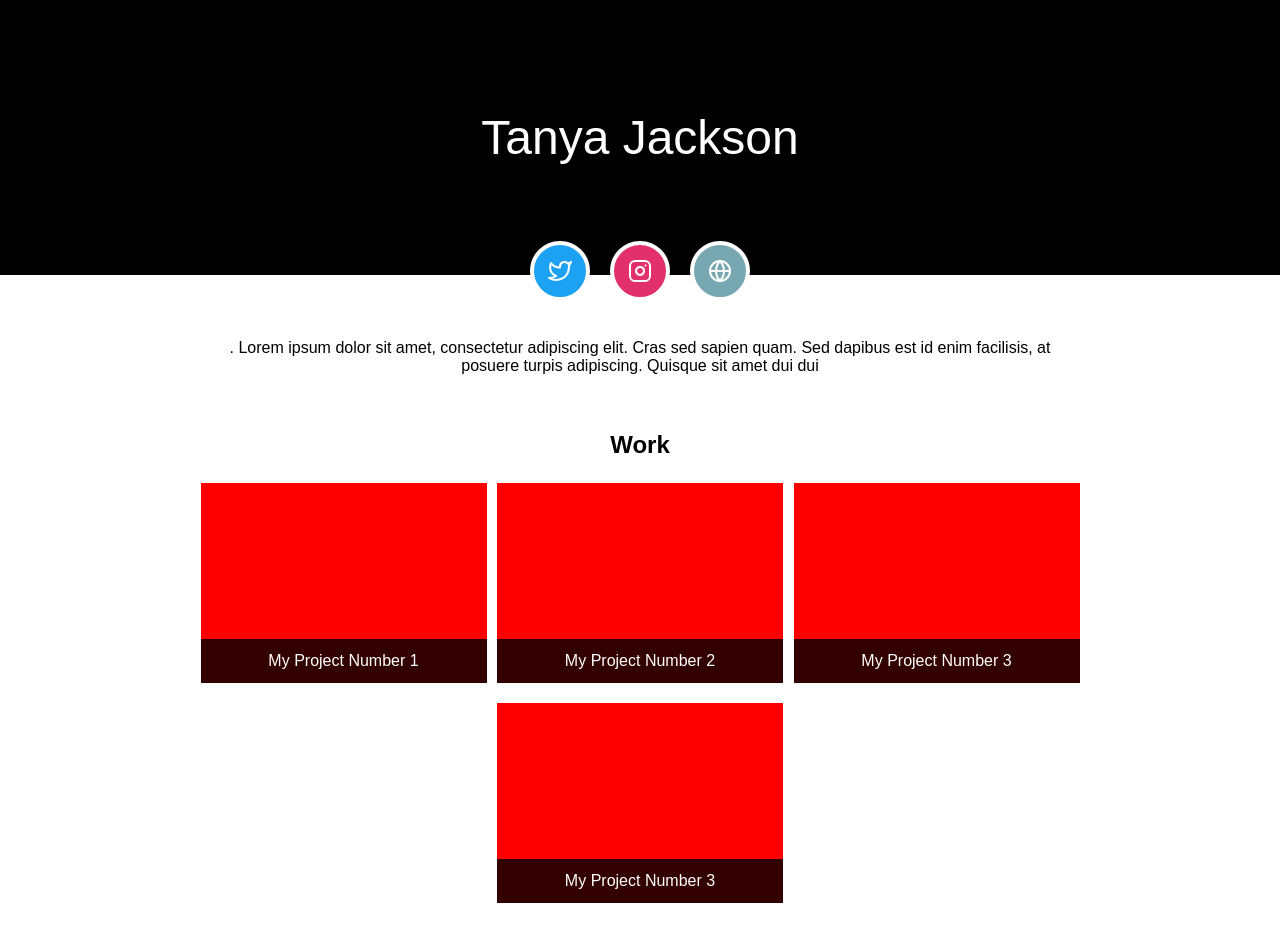
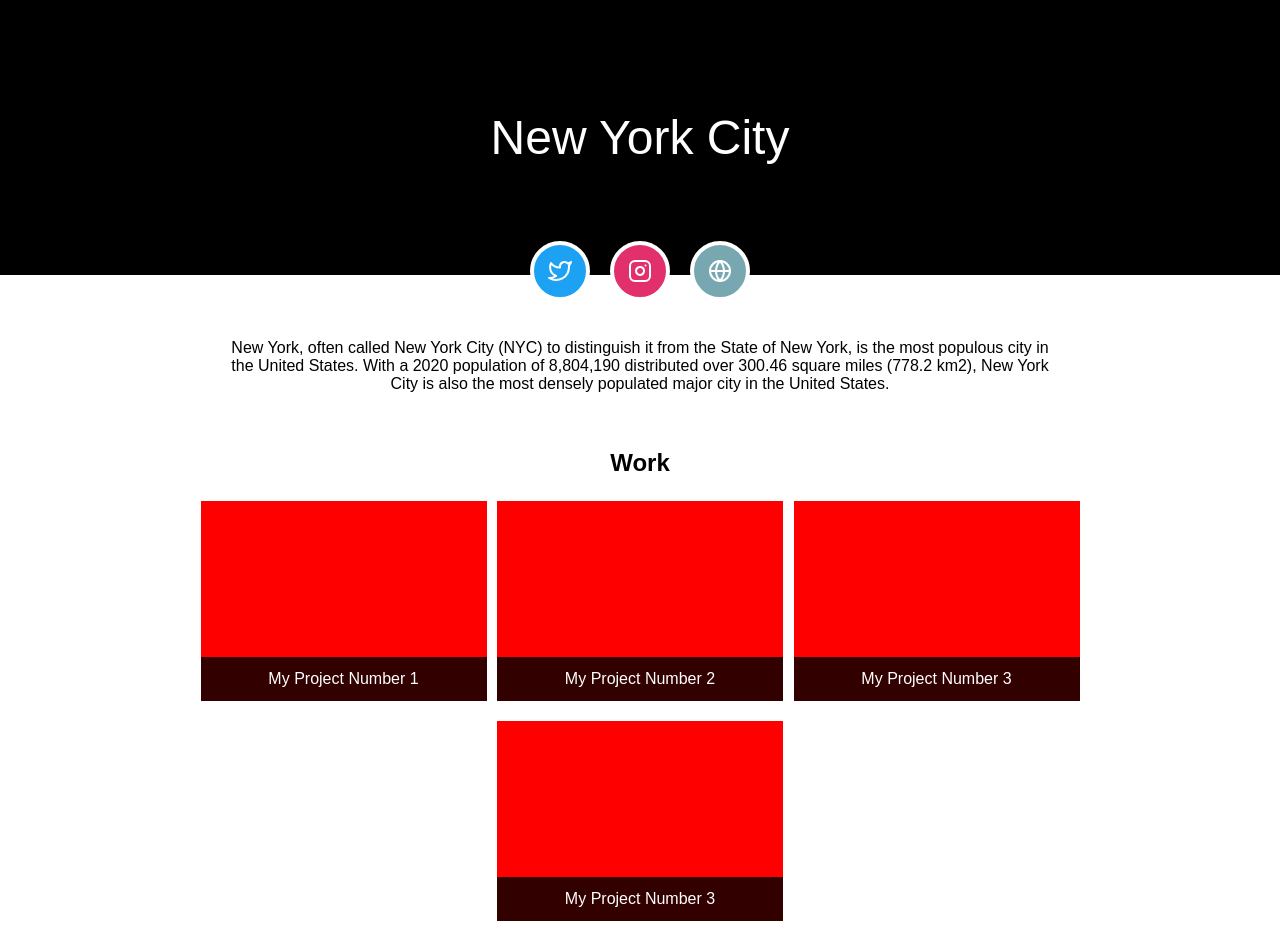
Before and after one commit to onetadeja/nycsite, a plain HTML site: page index.html in a window 1280 px wide. Drawn offline with Linux system fonts and the light colour scheme.

Commit message:
Changed title to NYC and added an about blurb.

```diff
--- a/index.html
+++ b/index.html
@@ -12,7 +12,7 @@
 <body>
   <header>
     <!-- Write your name below -->
-    <h2>Tanya Jackson</h2>
+    <h2>New York City</h2>
     <nav class="social-nav">
       <ul>
         <li>
@@ -30,8 +30,7 @@
   <!-- About You -->
   <main>
     <section class="about">
-      <p>. Lorem ipsum dolor sit amet, consectetur adipiscing elit. Cras sed sapien quam. Sed dapibus est id enim facilisis,
-        at posuere turpis adipiscing. Quisque sit amet dui dui
+      <p>New York, often called New York City (NYC) to distinguish it from the State of New York, is the most populous city in the United States. With a 2020 population of 8,804,190 distributed over 300.46 square miles (778.2 km2), New York City is also the most densely populated major city in the United States.
       </p>
     </section>
     <!-- Your Projects -->
```
